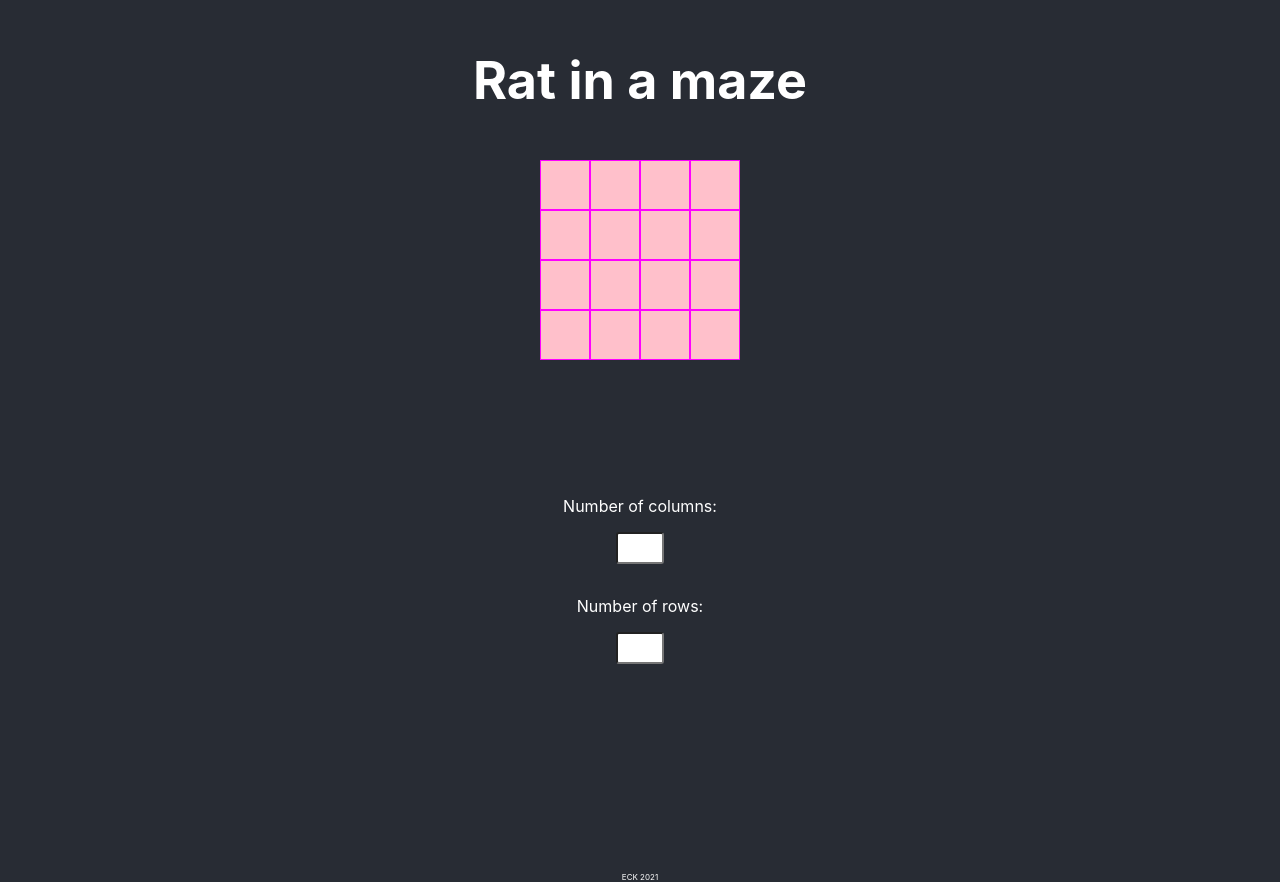
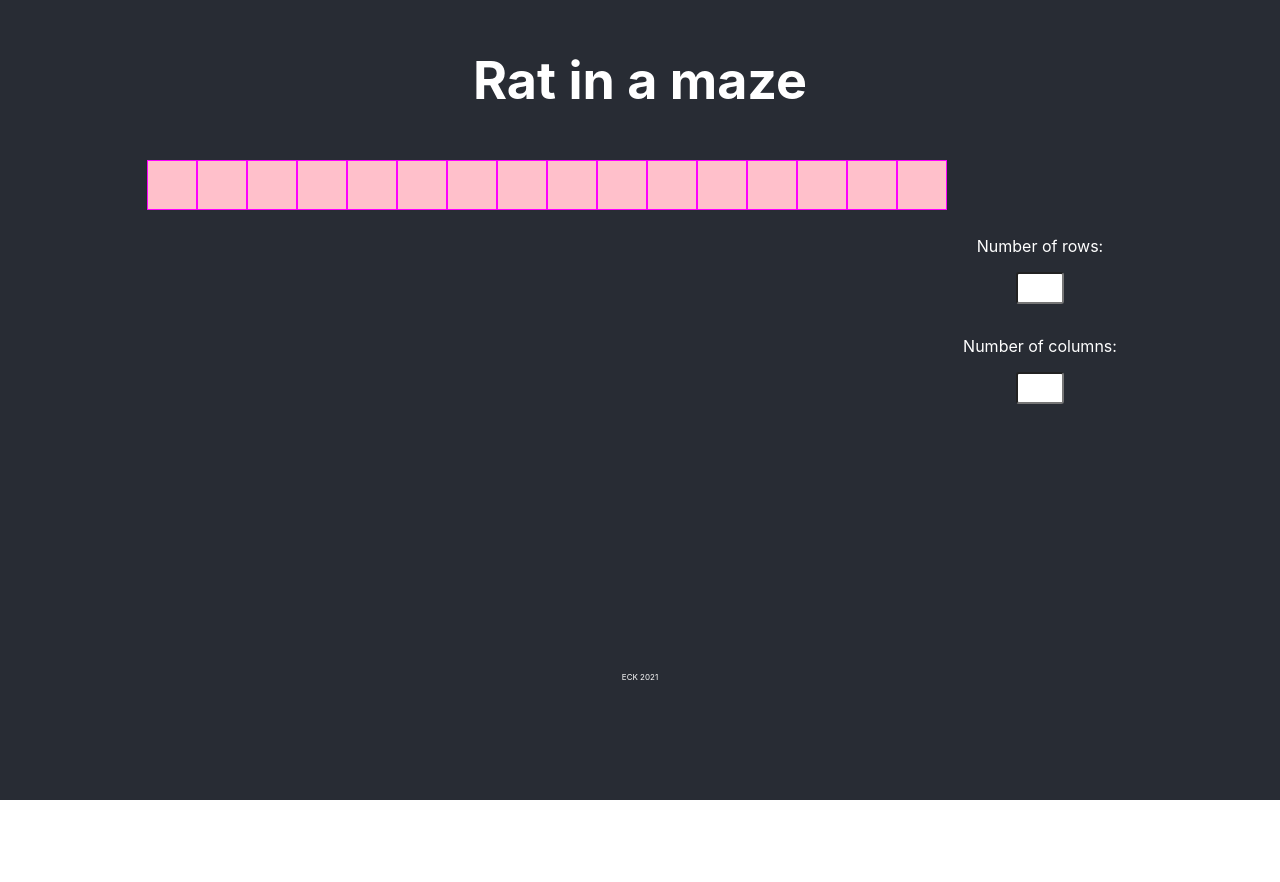
Before and after one commit to ElaFinIta/maze, a React (Create React App) app: page / in a window 1280 px wide. After the commit the page ends 800 px from the top, so only its background shows below. Built offline with nearby package versions, Linux system fonts and the light colour scheme.

Commit message:
simpler way of generating maze

```diff
--- a/src/App.js
+++ b/src/App.js
@@ -1,14 +1,16 @@
 import './App.css';
 import Header from './components/Header';
 import Footer from './components/Footer';
-import EmptyMaze from './components/EmptyMaze';
+// import EmptyMaze from './components/EmptyMaze';
+import Maze from './components/Maze';
 
 
 function App() {
   return (
     <div className="App">
       <Header />
-      <EmptyMaze/>
+      {/* <EmptyMaze/> */}
+      <Maze />
       <Footer />
     </div>
   );
--- /dev/null
+++ b/src/components/Maze.js
@@ -0,0 +1,72 @@
+import React, { Component } from 'react';
+import Cell from './Cell';
+
+class Maze extends Component {
+    state = {
+        columns: 4,
+        rows: 4
+    }
+
+    // generate a random integer between min and max included
+    getRandominteger = (min, max) => {
+        return Math.floor(Math.random() * (max - min + 1) ) + min;
+    }
+
+
+    createEmptyMaze = () => {
+        const maze = [];
+        for (let i=0; i < this.state.rows; i++) {
+            const row = [];
+            for (let j=0; j < this.state.columns; j++) {
+                row.push(<Cell />);
+            }
+            maze.push(row);
+        }
+        console.log(maze);
+        return maze;
+    }
+
+    createRandomMaze = (rows, columns) => {
+        const maze = [];
+        for (let i=0; i < this.state.rows; i++) {
+            const row = [];
+            for (let j=0; j < this.state.columns; j++) {
+                row.push(this.getRndInteger(0,1));
+            }
+            maze.push(row);
+        }
+        // starting and ending points are always 1/free
+        maze[0][0] = 1;
+        maze[maze.length -1][maze.length -1] = 1;
+        console.log(maze);
+    }
+
+    rowNumberHandler = (event) => {
+        this.setState({
+            rows: event.target.value,
+        });
+    }
+
+    columNumberHandler = (event) => {
+        this.setState({
+            columns: event.target.value,
+        });
+    }
+
+    render() {
+        return (
+            <div className="maze_wrapper">
+                {this.createEmptyMaze()}
+                <div className="input_wrapper">
+                    <label htmlFor="rows">Number of rows:</label>
+                    <input type="number" name="rows" min="2" max="30" onChange={this.rowNumberHandler} />
+                    <label htmlFor="columns">Number of columns:</label>
+                    <input type="number" name="colums" min="2" max="30" onChange={this.columNumberHandler} />
+                </div>
+            </div>
+        );
+    }
+}
+
+
+export default Maze;
--- a/src/components/Row.js
+++ b/src/components/Row.js
@@ -8,7 +8,7 @@ const Row = (props) => {
         for (let i=0; i < cols; i++) {
             row.push(<Cell key={i} id={i}/>);
         }
-        console.log(row);
+        // console.log(row);
         return row;
     }
 
```
